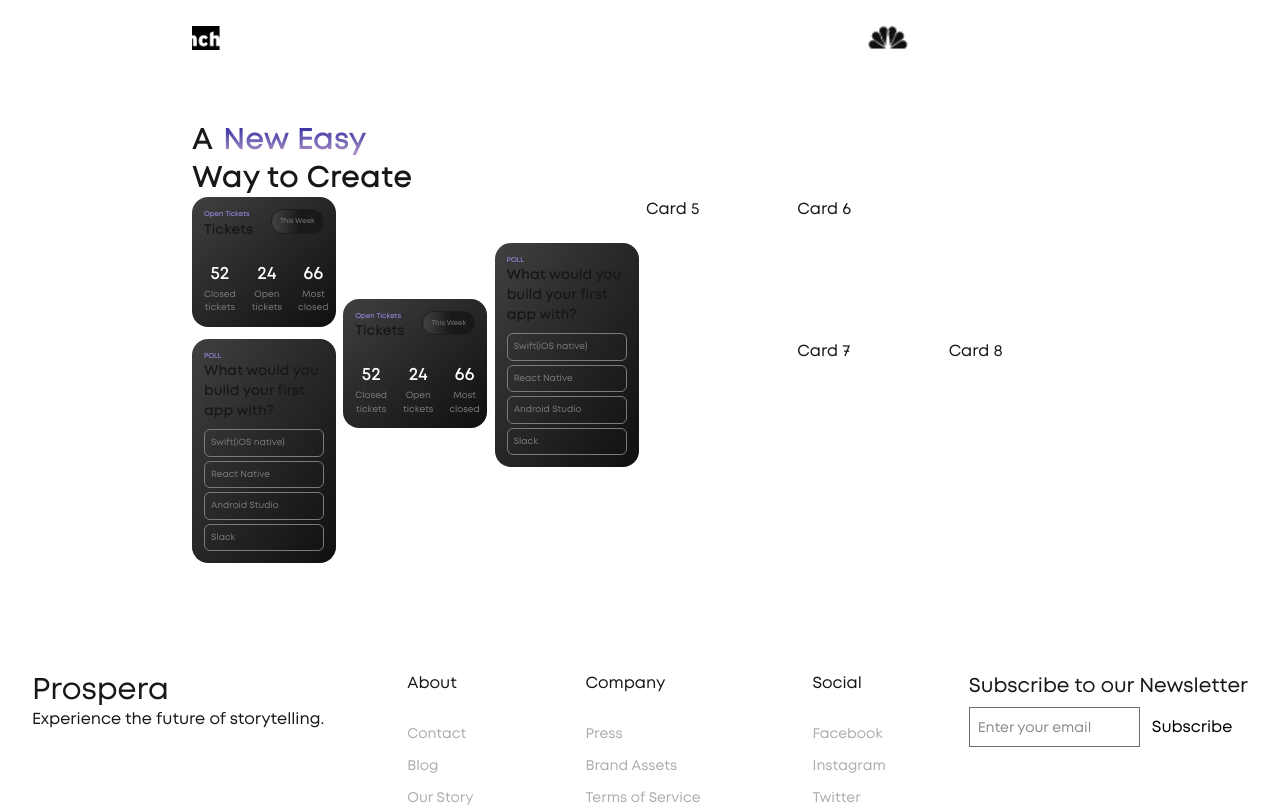
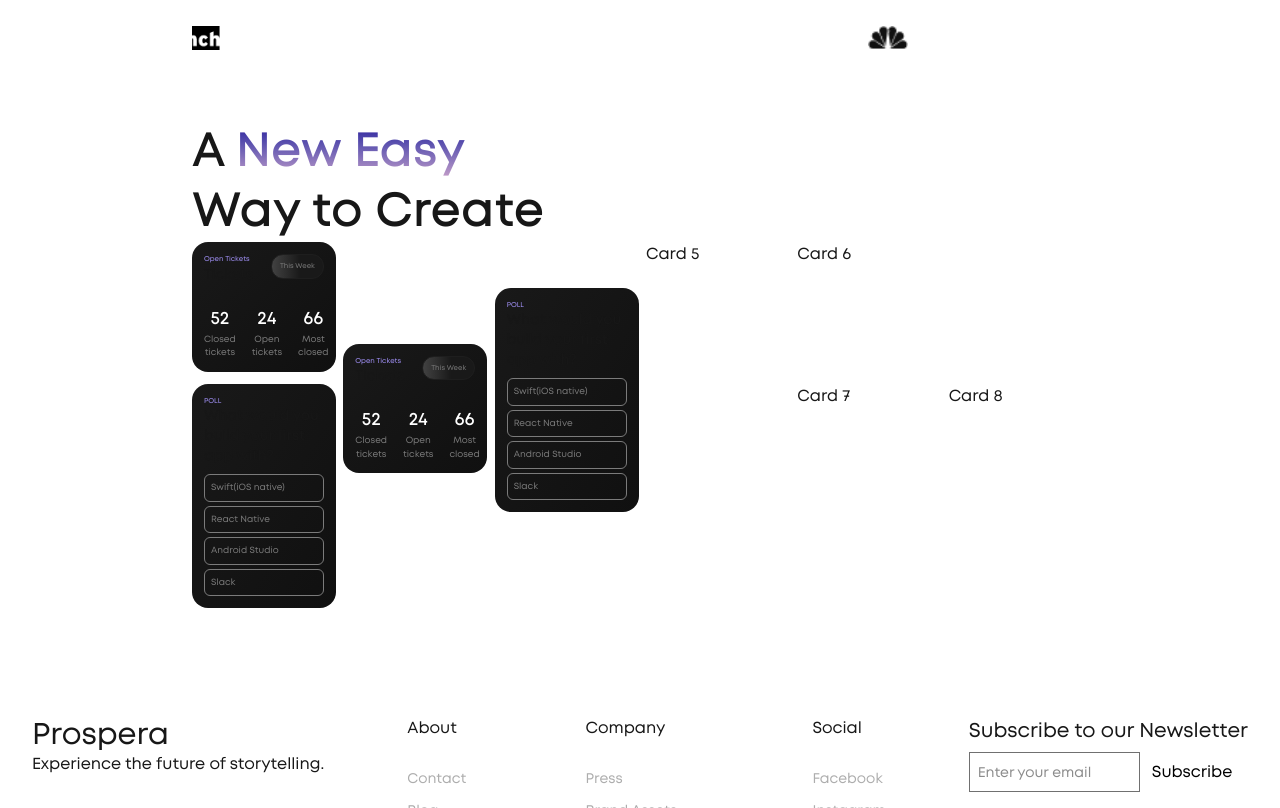
Before and after one commit to tuandoan23/prospera-landing-page, a Next.js app: page / in a window 1280 px wide. Shown: the part 720-1528 px from the top of the page. Built offline with nearby package versions, Linux system fonts and the light colour scheme.

Commit message:
update css classes

```diff
--- a/src/components/herosection2/OpenTickets.tsx
+++ b/src/components/herosection2/OpenTickets.tsx
@@ -18,7 +18,7 @@ const OpenTickets: NextPage<Props> = ({}) => {
       initial="hidden"
       whileInView="visible"
       viewport={{ once: true }}
-      className="min-w-36 rounded-2xl bg-gradient-to-br from-[#404040] to-[#101010] p-2 sm:p-3"
+      className="min-w-36 rounded-2xl bg-gradient-to-br from-[#191919] to-[#101010] p-2 sm:p-3"
     >
       <div className="mb-5 flex justify-between">
         <div>
--- a/src/components/herosection2/Poll.tsx
+++ b/src/components/herosection2/Poll.tsx
@@ -18,7 +18,7 @@ const Poll: NextPage<Props> = ({}) => {
       whileInView={{ opacity: 1, x: 0 }}
       viewport={{ once: true }}
       transition={{ duration: 0.7 }}
-      className="min-w-36 rounded-2xl bg-gradient-to-br from-[#404040] to-[#101010] p-2 sm:p-3"
+      className="min-w-36 rounded-2xl bg-gradient-to-br from-[#191919] to-[#101010] p-2 sm:p-3"
     >
       <div className="mb-2">
         <p className="text-secondary text-[7px]">POLL</p>
--- a/src/sections/HeroSection2.tsx
+++ b/src/sections/HeroSection2.tsx
@@ -20,7 +20,7 @@ const HeroSection2: NextPage<Props> = ({}) => {
           className="inline-block"
         >
           <motion.h2
-            className="mr-2.5 inline-block text-left text-3xl leading-tight font-bold"
+            className="mr-2.5 inline-block text-left text-3xl leading-tight font-bold md:text-5xl"
             initial={{ opacity: 0, x: -30 }}
             whileInView={{ opacity: 1, x: 0 }}
             viewport={{ once: true }}
@@ -31,7 +31,7 @@ const HeroSection2: NextPage<Props> = ({}) => {
             A
           </motion.h2>
           <motion.h2
-            className="inline-block bg-gradient-to-b from-[#2a0a9a] to-[#d2a6ca] bg-clip-text text-left text-3xl leading-tight font-bold text-transparent"
+            className="inline-block bg-gradient-to-b from-[#2a0a9a] to-[#d2a6ca] bg-clip-text text-left text-3xl leading-tight font-bold text-transparent md:text-5xl"
             initial={{ opacity: 0, x: 50 }}
             whileInView={{ opacity: 1, x: 0 }}
             viewport={{ once: true }}
@@ -51,7 +51,7 @@ const HeroSection2: NextPage<Props> = ({}) => {
           }}
         >
           <motion.h2
-            className="text-left text-3xl leading-tight font-bold"
+            className="text-left text-3xl leading-tight font-bold md:text-5xl"
             initial={{ opacity: 0, y: 20 }}
             whileInView={{ opacity: 1, y: 0 }}
             viewport={{ once: true }}
```
